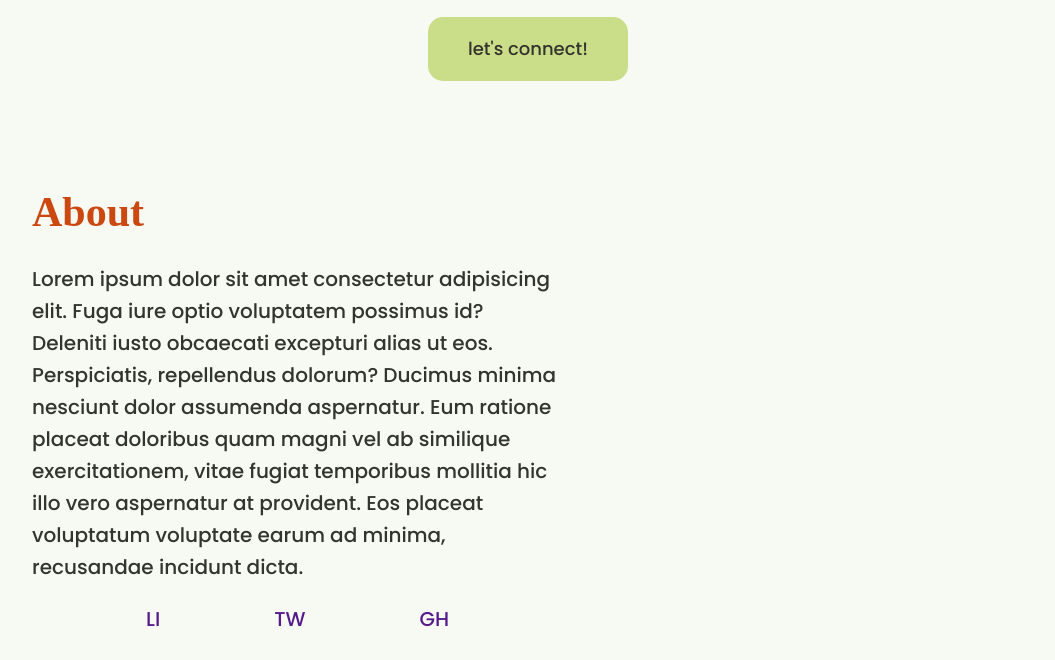
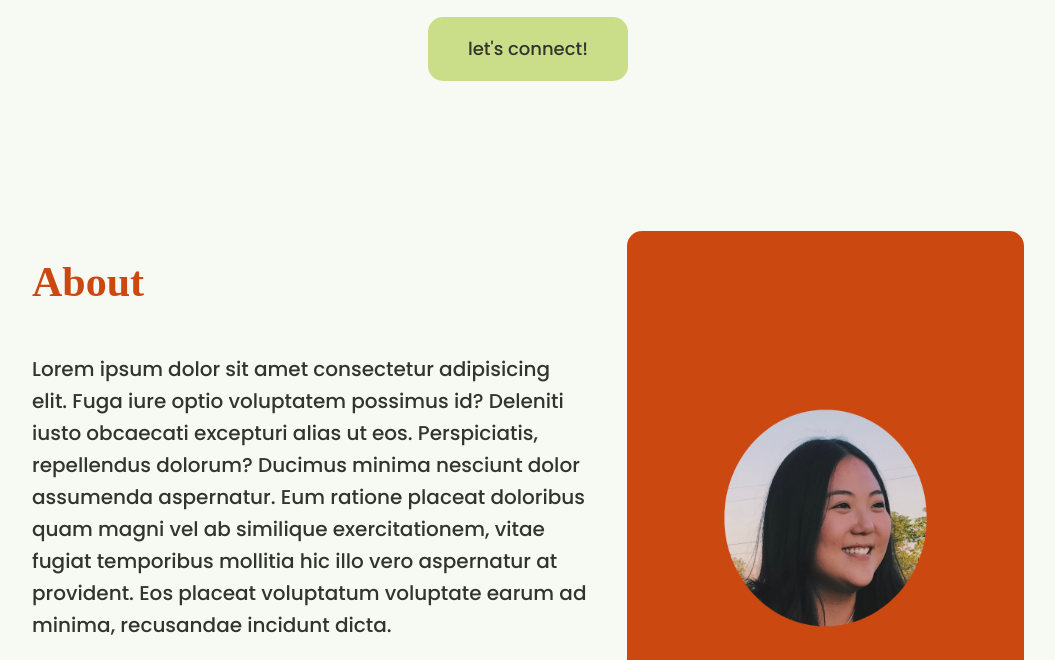
Before and after one commit to juliarwong/portfolio, a plain HTML site: page index.html in a window 1280 px wide. Shown: the part 629-1289 px from the top of the page, without its empty margins (112-1167 px from the left). Drawn offline with nearby package versions, Linux system fonts and the light colour scheme; a web font is replaced by a local one.

Commit message:
added styling for about section

```diff
--- a/index.html
+++ b/index.html
@@ -35,16 +35,16 @@
                         Eum ratione placeat doloribus quam magni vel ab similique exercitationem, vitae fugiat temporibus mollitia hic illo vero aspernatur at provident. Eos placeat voluptatum voluptate earum ad minima, recusandae incidunt dicta.</p>
                         <div class="socialIcons">
                             <ul>
-                                <li><a href="">LI</a></li>
-                                <li><a href="">TW</a></li>
-                                <li><a href="">GH</a></li>
+                                <li><a href=""><i class="devicon-linkedin-plain"></i></a></li>
+                                <li><a href=""><i class="devicon-twitter-original"></i></a></li>
+                                <li><a href=""><i class="devicon-github-original"></i></a></li>
                             </ul>
                         </div>
                         <a href="" class="button">projects</a>
-                    <!-- <div class="aboutImg">
+                    </div>
+                    <div class="aboutImg">
                         <img src="./assets/portfolio-headshot-asset.png" alt="headshot">
-                    </div> -->
-                </div>
+                    </div>
             </section>
     </div>
     <section class="skills">
--- a/styles/sass/partials/_aboutSection.scss
+++ b/styles/sass/partials/_aboutSection.scss
@@ -1,15 +1,18 @@
 .about {
     display: flex;
-    flex-wrap: nowrap;
-    height: 90vh;
+    flex-wrap: wrap;
     padding: 80px;
+    width: 100%;
+    margin-top: 20px;
+    margin-bottom: 50px;
+
+    .aboutDiv {
+    display: flex;
+    flex-direction: column;
+    justify-content: center;
+    align-items: flex-start;
     width: 60%;
-
-    img {
-        width: 40%;
-        border-radius: 15px;
-    }
-
+    padding-right: 40px;
 
         h2 {
         color: $orange;
@@ -20,20 +23,41 @@
         }
 
         .socialIcons {
+            display: flex;
+            align-items: center;
+            margin-top: 10px;
+            margin-bottom: 10px;
+
             ul {
                 display: flex;
-            justify-content: space-evenly;
-            align-items: baseline;
-            margin-bottom: 40px;
+                list-style: none;
+                margin: 0;
+                padding: 0;
 
-            // li {
-            //     background-color: $grey;
-            //     color: white;
-            //     border-radius: 100px;
-            //     border: 10px solid $grey;
-            // }
+                li {
+                    margin-right: 10px;
+
+                    a {
+                        display: flex;
+                        justify-content: center;
+                        align-items: center;
+                        width: 40px;
+                        height: 40px;
+                        border-radius: 50%;
+                        background-color: $grey;
+
+                        i {
+                            color: white;
+                        }
+                    }
+                }
             }
 
+            a {
+                font-size: 1rem;
+                margin-right: 10px;
+                color: $grey;
+            }
         }
 
         a.button {
@@ -43,5 +67,18 @@
             padding: 16px 40px;
             border-radius: 15px;
             font-size: 0.9rem;
+            margin-top: 20px;
         }
     }
+
+    .aboutImg {
+        width: 40%;
+        display: flex;
+        justify-content: flex-end;
+
+        img {
+        width: 100%;
+        border-radius: 15px;
+        }
+    }
+}
--- a/styles/sass/partials/_header.scss
+++ b/styles/sass/partials/_header.scss
@@ -2,6 +2,7 @@ header {
     width: 90%;
     margin: 0 auto;
     text-align: center;
+    padding-bottom: 50px;
 
     img {
     width: 100%;
```
Also changed, not shown: styles/styles.css. Lines whose indentation alone changed are shown as unchanged.
